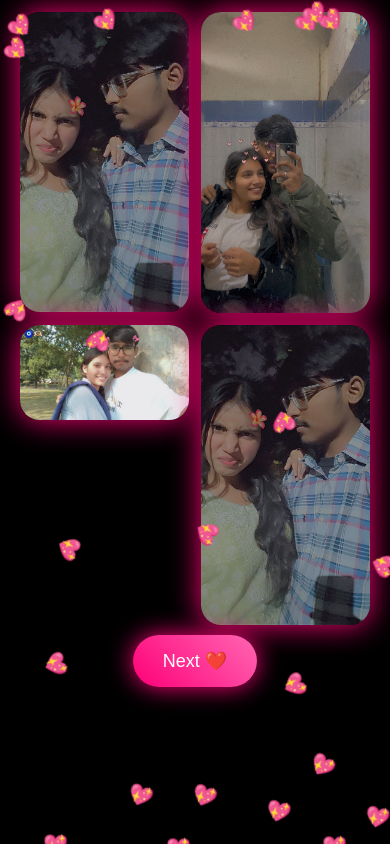
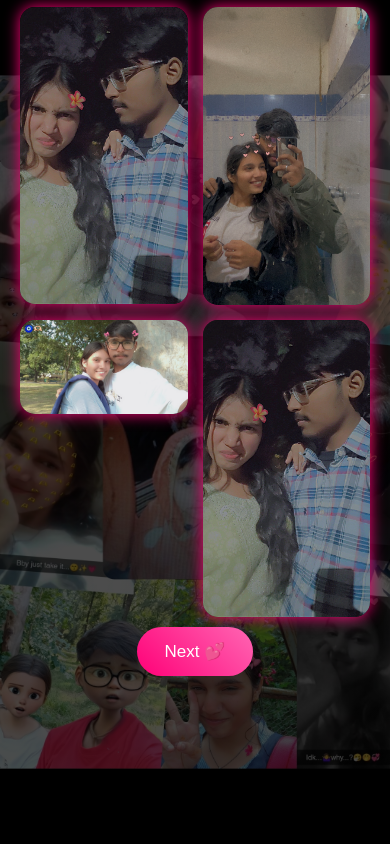
Before and after one commit to Abhi041207/anuka-love, a plain HTML site: page index.html in a window 390 px wide. Both pictures are taken after a click on the button "Next 💖". Drawn offline with Linux system fonts and the light colour scheme.

Commit message:
Update index.html

```diff
--- a/index.html
+++ b/index.html
@@ -8,63 +8,46 @@
 
 <style>
 *{margin:0;padding:0;box-sizing:border-box;}
+
 html,body{
 height:100%;
 overflow:hidden;
 font-family:'Poppins',sans-serif;
-background:black;
+background:#000;
 color:white;
 }
 
-/* Background Image */
-body::before{
-content:"";
-position:fixed;
-width:100%;
-height:100%;
-background:url("Screenshot_2024-10-19-18-41-02-32_99c04817c0de5652397fc8b56c3b3_Original.jpeg") center/cover;
-opacity:0.25;
-z-index:-2;
+/* Soft Romantic Background */
+body{
+background:
+linear-gradient(rgba(0,0,0,.7),rgba(0,0,0,.7)),
+url("Screenshot_2024-10-19-18-41-02-32_99c04817c0de5652397fc8b56c3b3817_Original.jpeg");
+background-size:cover;
+background-position:center;
 }
 
-/* Neon glow layer */
-body::after{
-content:"";
-position:fixed;
-width:100%;
-height:100%;
-background:radial-gradient(circle,#ff0077 0%,transparent 60%);
-opacity:0.4;
-z-index:-1;
-animation:glow 6s infinite alternate;
-}
-@keyframes glow{
-from{filter:blur(40px);}
-to{filter:blur(70px);}
+/* Slide System */
+.container{
+height:100vh;
+transition:transform .7s ease;
 }
 
-/* Slide system */
-.container{
-height:100vh;
-transition:transform .8s cubic-bezier(.77,0,.175,1);
-}
 .slide{
 height:100vh;
 display:flex;
+flex-direction:column;
 justify-content:center;
 align-items:center;
-flex-direction:column;
 padding:20px;
 text-align:center;
 }
 
-/* Glass Card */
+/* Card */
 .card{
-background:rgba(0,0,0,0.8);
-backdrop-filter:blur(20px);
+background:rgba(0,0,0,0.85);
 padding:30px;
-border-radius:30px;
-box-shadow:0 0 60px #ff0077;
+border-radius:25px;
+box-shadow:0 0 40px #ff0077;
 max-width:420px;
 width:100%;
 }
@@ -72,108 +55,86 @@ width:100%;
 /* Heading */
 h1{
 font-family:'Great Vibes',cursive;
-font-size:44px;
+font-size:40px;
 color:#ff66b3;
-text-shadow:0 0 30px #ff0077;
 margin-bottom:20px;
 }
 
 /* Buttons */
 button{
-padding:15px 30px;
+padding:14px 28px;
 border:none;
 border-radius:40px;
 margin:10px;
 background:linear-gradient(45deg,#ff0077,#ff66b3);
 color:white;
-font-size:18px;
+font-size:17px;
 cursor:pointer;
 transition:.3s;
-box-shadow:0 0 25px #ff0077;
 }
-button:hover{transform:scale(1.1);}
 
+button:hover{
+transform:scale(1.1);
+}
+
+/* Gallery */
 .gallery{
 display:grid;
 grid-template-columns:repeat(2,1fr);
-gap:12px;
-margin-top:20px;
+gap:15px;
+max-width:400px;
+width:100%;
 }
+
 .gallery img{
 width:100%;
-border-radius:20px;
-box-shadow:0 0 30px #ff0077;
+border-radius:15px;
+box-shadow:0 0 15px #ff0077;
 }
 
-/* Cute floating hearts */
-.heart{
-position:fixed;
-bottom:-20px;
-font-size:20px;
-animation:float 6s linear infinite;
-}
-@keyframes float{
-to{transform:translateY(-110vh) rotate(360deg);}
-}
-
-/* Fireworks */
-canvas{
-position:fixed;
-top:0;
-left:0;
-pointer-events:none;
-}
-
+/* Video */
 video{
 width:90%;
 border-radius:20px;
-box-shadow:0 0 50px #ff0077;
+box-shadow:0 0 40px #ff0077;
 }
+
+/* Counter */
 .counter{
 margin-top:20px;
 font-size:18px;
 color:#ff99cc;
 }
+
 </style>
 </head>
 
 <body>
 
 <audio id="bgMusic" src="romantic.mp3" loop></audio>
-<canvas id="canvas"></canvas>
 
 <div class="container" id="container">
 
-<!-- Slide 1 -->
+<!-- 0 Slide -->
 <div class="slide">
 <div class="card">
 <h1>Will You Be My Valentine? ❤️</h1>
-<button id="yesBtn" onclick="yesClick()">YES 💕</button>
-<button id="noBtn" onclick="noClick()">NO 😏</button>
-<p id="noMsg"></p>
+<button onclick="goNext()">YES 💕</button>
+<button onclick="noClick()" id="noBtn">NO 😏</button>
+<p id="noText"></p>
 </div>
 </div>
 
-<!-- Slide 2 Quiz -->
-<div class="slide">
-<div class="card">
-<h1>Love Quiz 💖</h1>
-<p id="question"></p>
-<div id="options"></div>
-<p id="quizMsg"></p>
-</div>
-</div>
-
-<!-- Slide 3 Letter -->
+<!-- 1 Slide Letter -->
 <div class="slide">
 <div class="card">
 <h1>A Letter For You 💌</h1>
 <p id="letter"></p>
-<button onclick="nextSlide()">Next 💖</button>
+<button onclick="goNext()">Next 💖</button>
 </div>
 </div>
 
-<!-- Slide 4 Album -->
+<!-- 2 Slide Album -->
 <div class="slide">
 <h1>Our Memories 📸</h1>
 <div class="gallery">
@@ -182,17 +143,17 @@ color:#ff99cc;
 <img src="IMG_20241021_000544_Original.jpeg">
 <img src="IMG_0067_Original.jpeg">
 </div>
-<button onclick="nextSlide()">Next ❤️</button>
+<button onclick="goNext()">Next 💕</button>
 </div>
 
-<!-- Slide 5 Video -->
+<!-- 3 Slide Video -->
 <div class="slide">
 <h1>You Are My Forever 💞</h1>
-<video id="vid" src="HER.mp4" controls></video>
-<button onclick="nextSlide()">Next 💕</button>
+<video id="video" src="HER.mp4" controls></video>
+<button onclick="goNext()">Next ❤️</button>
 </div>
 
-<!-- Slide 6 Final -->
+<!-- 4 Slide Final -->
 <div class="slide">
 <div class="card">
 <h1>Forever Us 💍</h1>
@@ -205,95 +166,58 @@ color:#ff99cc;
 
 <script>
 
-/* Music */
-document.body.addEventListener("click",()=>{
-document.getElementById("bgMusic").play().catch(()=>{});
-},{once:true});
-
 /* Slide Control */
 let current=0;
-function nextSlide(){
-if(current<5){
+const container=document.getElementById("container");
+const video=document.getElementById("video");
+const bgMusic=document.getElementById("bgMusic");
+
+function goNext(){
+if(current < 4){
 current++;
-document.getElementById("container")
-.style.transform=`translateY(-${current*100}vh)`;
+container.style.transform=`translateY(-${current*100}vh)`;
+}
+
+/* Stop music on video slide */
+if(current === 3){
+bgMusic.pause();
+video.play().catch(()=>{});
 }
 }
 
-/* YES/NO logic */
+/* Background music iPhone fix */
+document.body.addEventListener("click",()=>{
+bgMusic.play().catch(()=>{});
+},{once:true});
+
+/* NO Button Funny */
 let noCount=0;
-let yesScale=1;
-
-function yesClick(){
-launchFireworks();
-nextSlide();
-}
-
 function noClick(){
-noCount++;
-yesScale+=0.2;
-yesBtn.style.transform=`scale(${yesScale})`;
-noBtn.style.position="relative";
-noBtn.style.left=(Math.random()*100-50)+"px";
-if(noCount>=10){noBtn.style.display="none";}
-document.getElementById("noMsg").innerText=
-["Are you sure? 🥺",
+const replies=[
+"Are you sure? 🥺",
 "Think again 😏",
 "Bas YES dabao ❤️",
 "Main ro dunga 🥹",
-"Tum YES hi karogi 😎"][noCount%5];
-}
-
-/* Quiz System */
-const quiz=[
-{
-q:"Where is my forever?",
-a:["In your heart 💕","Paris","Mars"],
-correct:0
-},
-{
-q:"Who loves you most?",
-a:["Me ❤️","Your dog 🐶","Nobody 😏"],
-correct:0
-}
+"Tum YES hi karogi 😎"
 ];
-
-let quizIndex=0;
-function loadQuiz(){
-document.getElementById("question").innerText=quiz[quizIndex].q;
-let html="";
-quiz[quizIndex].a.forEach((opt,i)=>{
-html+=`<button onclick="check(${i})">${opt}</button>`;
-});
-document.getElementById("options").innerHTML=html;
-}
-loadQuiz();
-
-function check(i){
-if(i===quiz[quizIndex].correct){
-quizIndex++;
-if(quizIndex<quiz.length){
-loadQuiz();
-}else{
-setTimeout(nextSlide,800);
-}
-}else{
-document.getElementById("quizMsg").innerText="Wrong 😜 Try again!";
-}
+document.getElementById("noText").innerText =
+replies[noCount % replies.length];
+noCount++;
 }
 
 /* Letter typing */
-const letterText=`From 11 July 2024 at 4:50 PM 💕
+const text=`From 11 July 2024 at 4:50 PM 💕
 My life changed forever.
-You are my peace, my happiness, my forever.
-I choose you every single day ❤️`;
+You are my happiness,
+my peace, my forever.
+I choose you everyday ❤️`;
 
 let i=0;
 function type(){
-if(i<letterText.length){
-document.getElementById("letter").innerHTML+=letterText[i];
+if(i < text.length){
+document.getElementById("letter").innerHTML += text[i];
 i++;
-setTimeout(type,30);
+setTimeout(type,35);
 }
 }
 setTimeout(type,800);
@@ -301,43 +225,15 @@ setTimeout(type,800);
 /* Love Counter */
 const start=new Date("July 11, 2024 16:50:00");
 function update(){
-let diff=new Date()-start;
+let diff=new Date() - start;
 let d=Math.floor(diff/86400000);
 let h=Math.floor(diff/3600000)%24;
 let m=Math.floor(diff/60000)%60;
 let s=Math.floor(diff/1000)%60;
-document.getElementById("counter").innerHTML=
+document.getElementById("counter").innerHTML =
 `${d} days ${h} hrs ${m} mins ${s} secs ❤️`;
 }
 setInterval(update,1000);
-
-/* Floating hearts */
-for(let i=0;i<25;i++){
-let heart=document.createElement("div");
-heart.className="heart";
-heart.innerHTML="💖";
-heart.style.left=Math.random()*100+"%";
-heart.style.animationDuration=(5+Math.random()*5)+"s";
-document.body.appendChild(heart);
-}
-
-/* Fireworks */
-const canvas=document.getElementById("canvas");
-const ctx=canvas.getContext("2d");
-canvas.width=window.innerWidth;
-canvas.height=window.innerHeight;
-
-function launchFireworks(){
-for(let i=0;i<100;i++){
-let x=canvas.width/2;
-let y=canvas.height/2;
-ctx.beginPath();
-ctx.arc(x+Math.random()*200-100,y+Math.random()*200-100,3,0,Math.PI*2);
-ctx.fillStyle="#ff66b3";
-ctx.fill();
-}
-setTimeout(()=>ctx.clearRect(0,0,canvas.width,canvas.height),1000);
-}
 
 </script>
 
```
